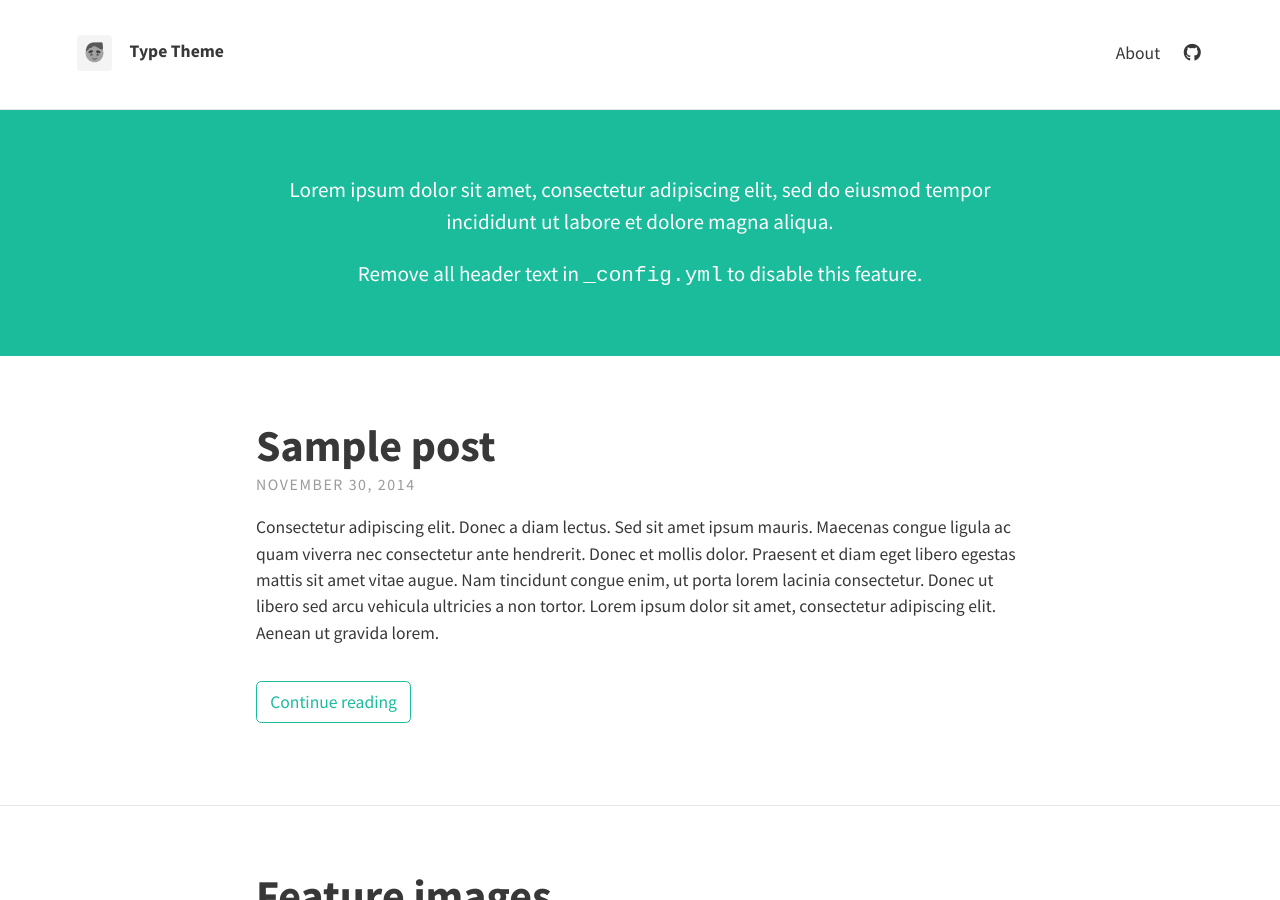
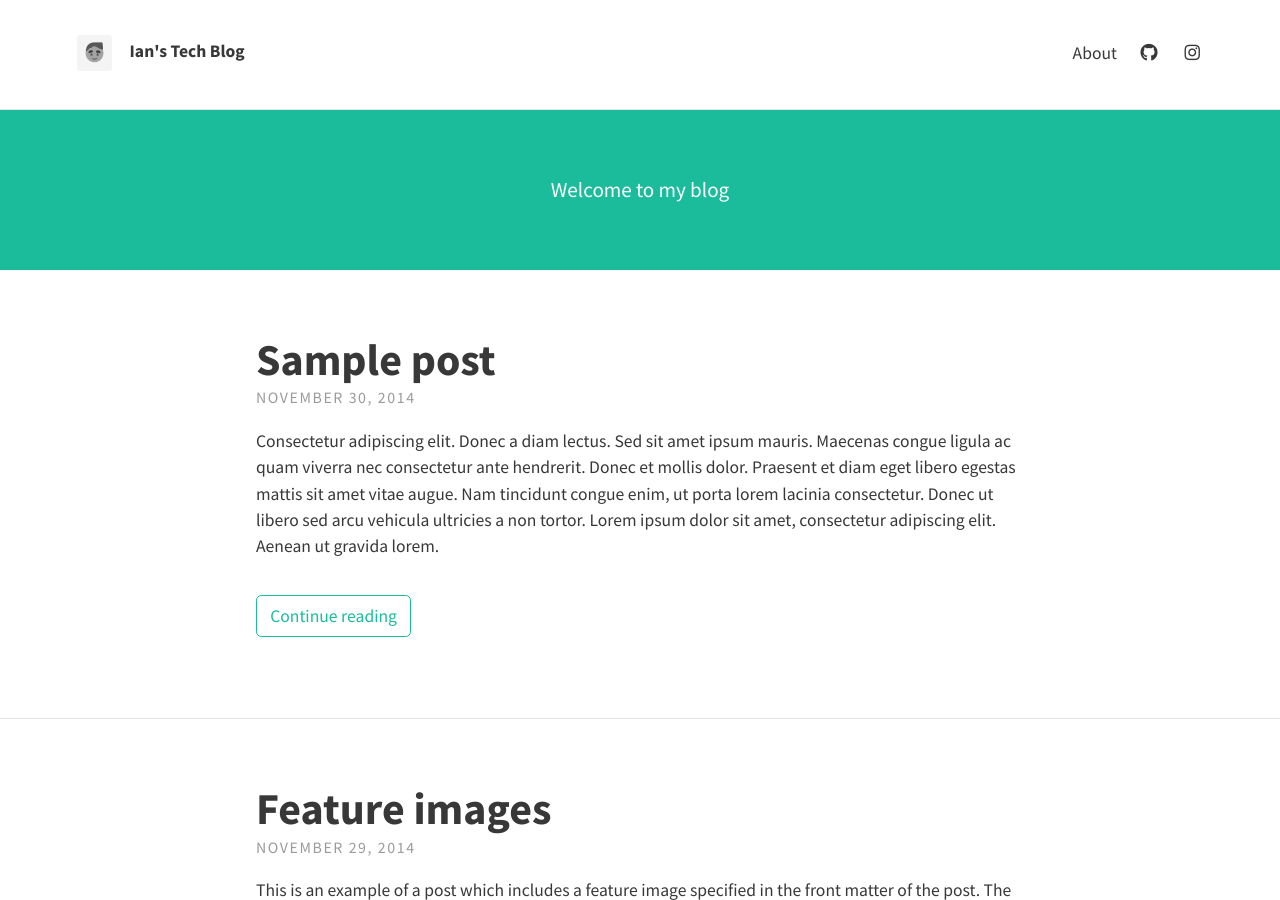
Before and after one commit to Ian3110/Ian3110.github.io, a Jekyll site: the page built from index.html, in a window 1280 px wide and 900 px high. Built offline with Jekyll 4.4.1, drawn with Linux system fonts in a browser that asks for light colours; nearby versions of some CDN libraries; the list of posts is cut into pages by our own code.

Commit message:
customize1 end

```diff
--- a/_config.yml
+++ b/_config.yml
@@ -5,7 +5,7 @@ url: "https://Ian3110.github.io/"
 # THEME-SPECIFIC CONFIGURATION
 theme_settings:
   # Meta
-  title: Type Theme
+  title: Ian's Tech Blog
   avatar: assets/img/avatar.png
   favicon: assets/favicon.ico
   gravatar: # Email MD5 hash
@@ -13,9 +13,8 @@ theme_settings:
 
   # Header and footer text
   header_text: >
-     <p>Lorem ipsum dolor sit amet, consectetur adipiscing elit, sed do eiusmod tempor incididunt ut labore et dolore magna aliqua.</p>
+     <p>Welcome to my blog</p>
 
-     <p>Remove all header text in <code>_config.yml</code> to disable this feature.</p>
   header_text_feature_image:
   footer_text: >
    Powered by <a href="https://jekyllrb.com/">Jekyll</a> with <a href="https://github.com/rohanchandra/type-theme">Type Theme</a>
@@ -29,10 +28,10 @@ theme_settings:
   facebook:
   flickr:
   gitlab:
-  github: "rohanchandra/type-theme"
+  github: "Ian3110"
   gitter:
   google_plus:
-  instagram:
+  instagram: "nolongerofftherecord"
   linkedin:  # Full URL
   pinterest:
   reddit:
```
Also changed, not shown: 1 other file.
